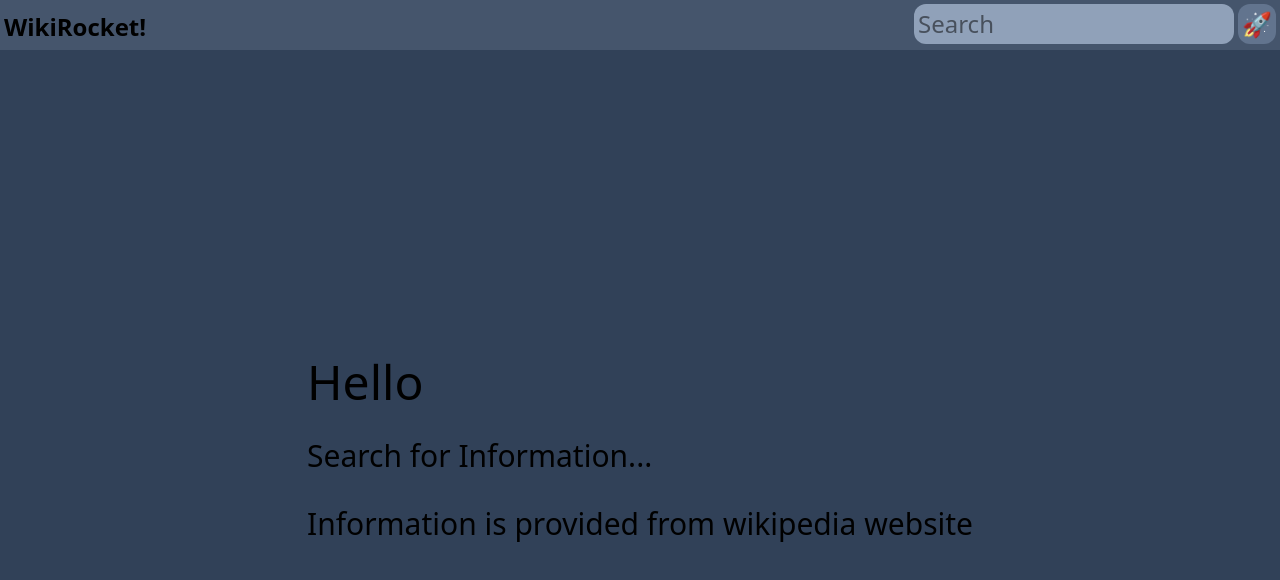
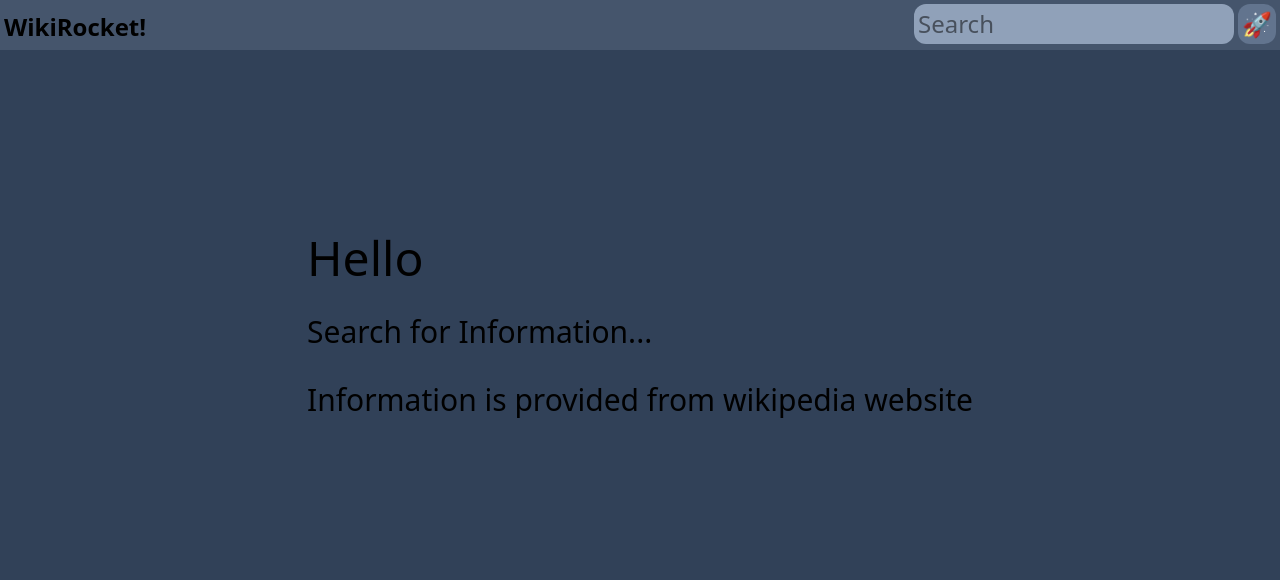
Before and after one commit to zazaparkadze/project02, a Next.js app: page / in a window 1280 px wide. Shown: the top 580 px of the page. Built offline with nearby package versions, Linux system fonts and the light colour scheme.

Commit message:
height max or none

```diff
--- a/app/page.tsx
+++ b/app/page.tsx
@@ -1,6 +1,6 @@
 export default function Home() {
   return (
-    <div className="font-sans grid grid-rows-[20px_1fr_20px] items-center justify-items-center min-h-screen p-8 pb-20 gap-16 sm:p-20">
+    <div className="font-sans grid grid-rows-[40px_1fr_40px] items-center justify-items-center p-8 pb-20 gap-16 sm:p-20">
       <main className="flex flex-col gap-[32px] row-start-2 items-center sm:items-start">
         <h1 className="text-5xl">Hello</h1>
         <h1 className="text-3xl">Search for Information...</h1>
```
